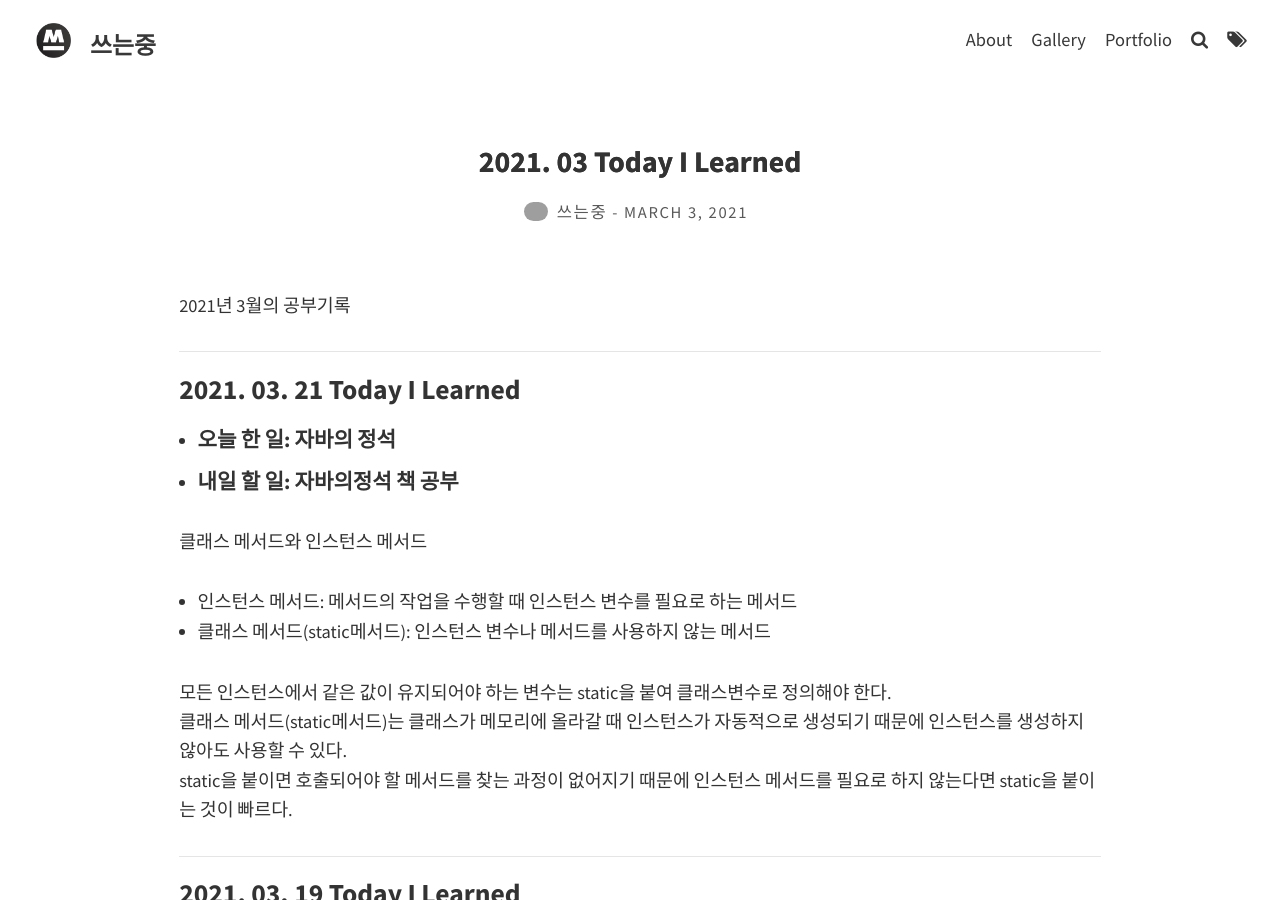
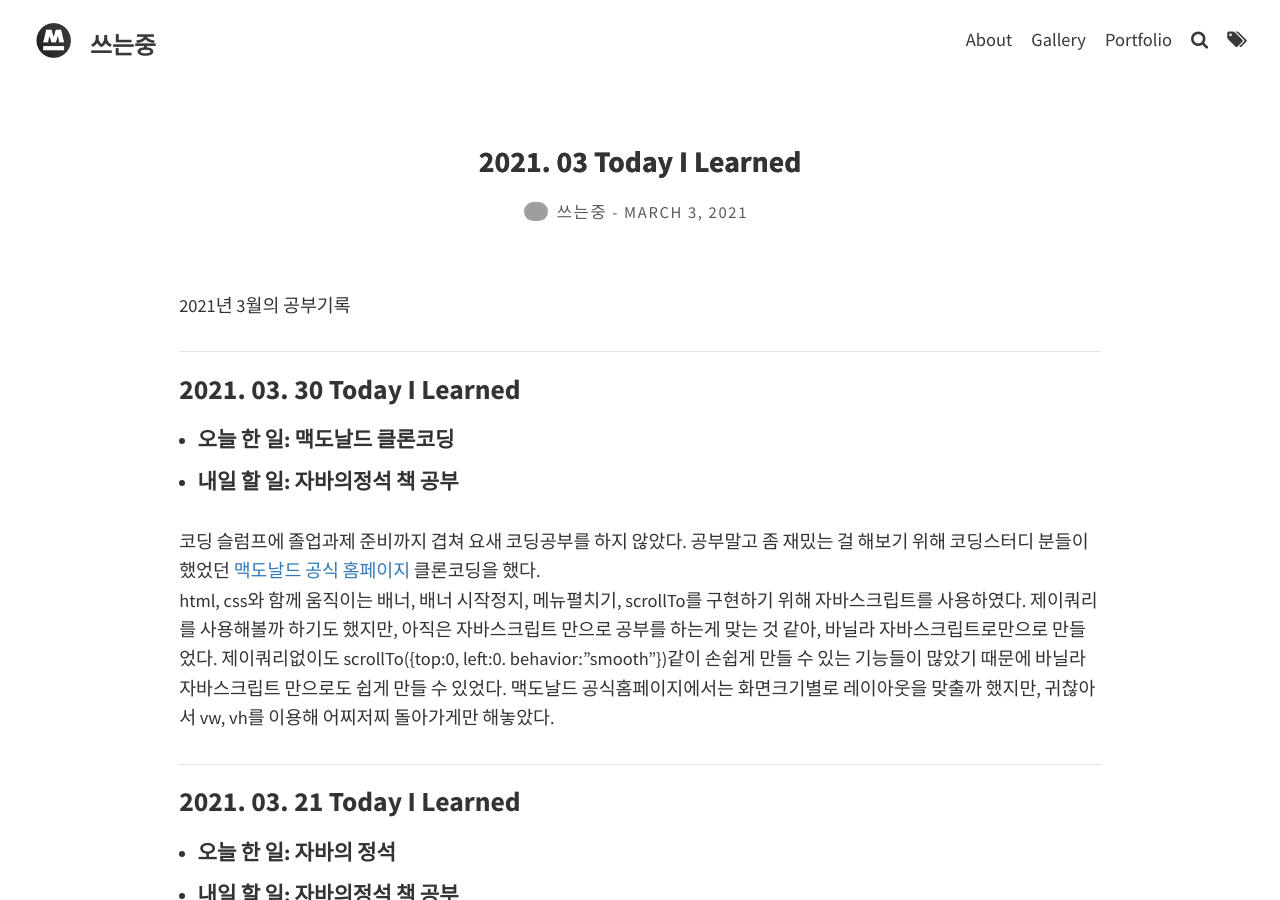
Before and after one commit to TaeIng/taeing.github.io, a Jekyll site: the page built from _posts/TIL/2021-03-03-TIL.md, in a window 1280 px wide and 900 px high. Built offline with Jekyll 4.4.1, drawn with Linux system fonts in a browser that asks for light colours; comment, search, counter and statistics services are not loaded; grey boxes are pictures that could not be loaded.

Commit message:
POST: 3월 30일 TIL 추가

```diff
--- a/_posts/TIL/2021-03-03-TIL.md
+++ b/_posts/TIL/2021-03-03-TIL.md
@@ -8,8 +8,16 @@ excerpt_separator: <!--more-->
 
 2021년 3월의 공부기록
  <!--more-->
+- - -
 
- - - -
+<h3>2021. 03. 30 Today I Learned</h3>
+- <h4>오늘 한 일: 맥도날드 클론코딩
+- <h4>내일 할 일: 자바의정석 책 공부</h4>
+
+코딩 슬럼프에 졸업과제 준비까지 겹쳐 요새 코딩공부를 하지 않았다. 공부말고 좀 재밌는 걸 해보기 위해 코딩스터디 분들이 했었던 [맥도날드 공식 홈페이지](www.mcdonalds.co.kr) 클론코딩을 했다.
+html, css와 함께 움직이는 배너, 배너 시작정지, 메뉴펼치기, scrollTo를 구현하기 위해 자바스크립트를 사용하였다. 제이쿼리를 사용해볼까 하기도 했지만, 아직은 자바스크립트 만으로 공부를 하는게 맞는 것 같아, 바닐라 자바스크립트로만으로 만들었다. 제이쿼리없이도 scrollTo({top:0, left:0. behavior:"smooth"})같이 손쉽게 만들 수 있는 기능들이 많았기 때문에 바닐라 자바스크립트 만으로도 쉽게 만들 수 있었다. 맥도날드 공식홈페이지에서는 화면크기별로 레이아웃을 맞출까 했지만, 귀찮아서 vw, vh를 이용해 어찌저찌 돌아가게만 해놓았다.
+
+- - -
 
 <h3>2021. 03. 21 Today I Learned</h3>
 - <h4>오늘 한 일: 자바의 정석
```
